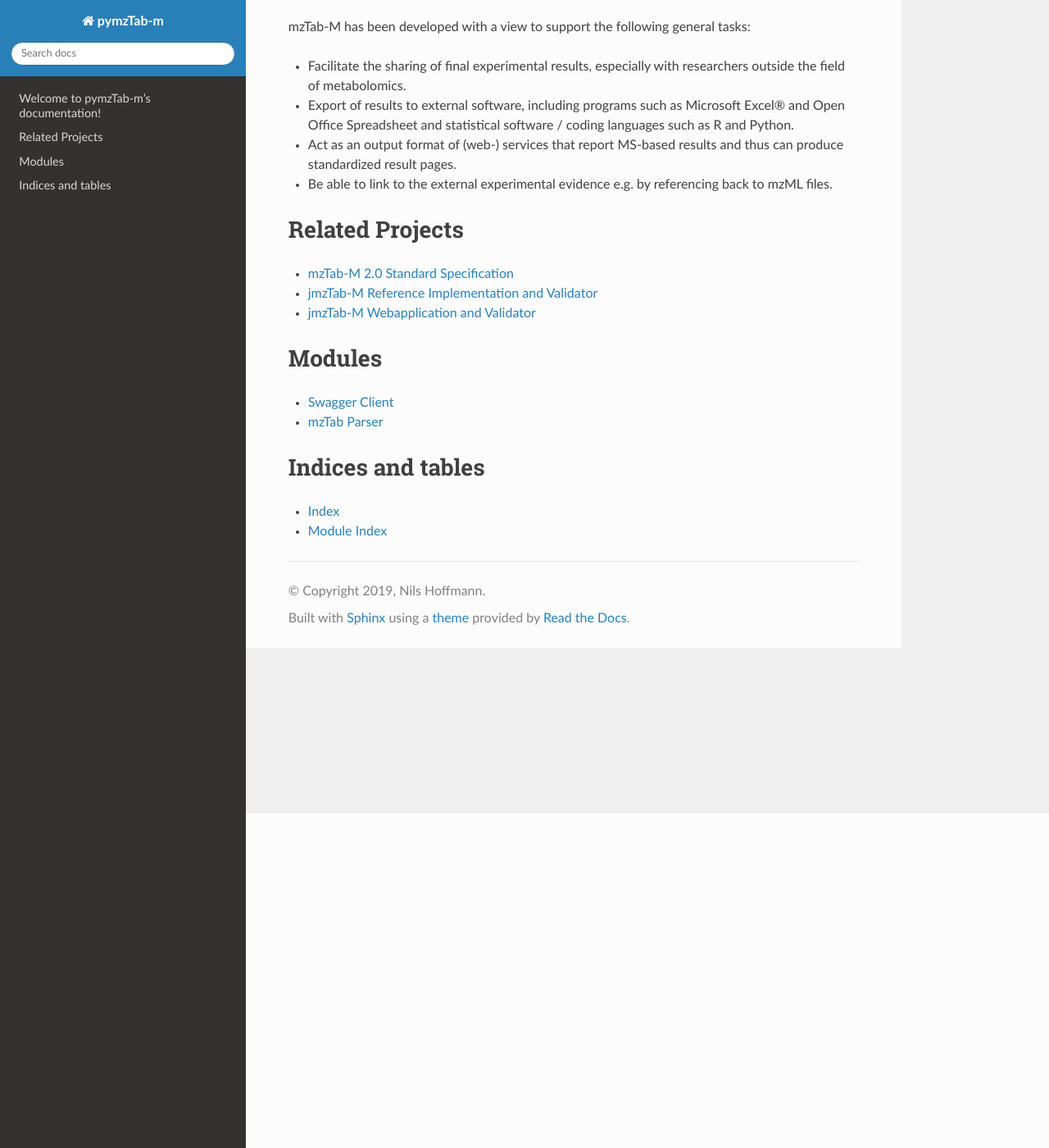
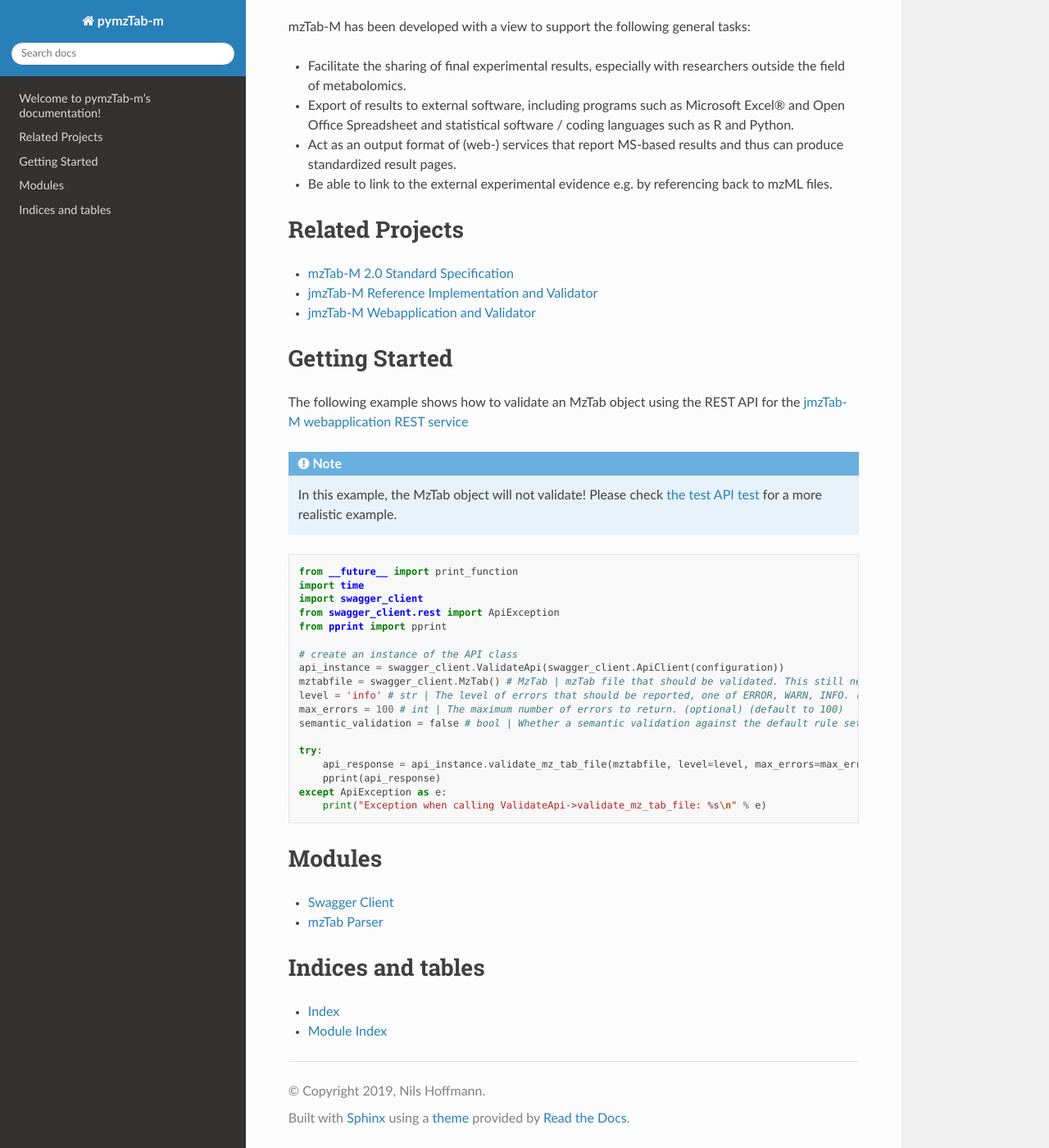
Before and after one commit to lifs-tools/pymzTab-m, a Sphinx documentation site: the page built from docs/source/index.rst, in a window 1280 px wide and 1400 px high, scrolled down 408 px. Shown: the whole window at 82% size. Built offline with Sphinx 7.4.7 and the Read the Docs theme 2.0.0, drawn with Linux system fonts in a browser that asks for light colours.

Commit message:
Added API usage example.

```diff
--- a/docs/source/index.rst
+++ b/docs/source/index.rst
@@ -27,6 +27,35 @@ Related Projects
 * `jmzTab-M Webapplication and Validator <https://github.com/lifs-tools/jmzTab-m-webapp>`_
 
 
+Getting Started
+===============
+
+The following example shows how to validate an MzTab object using the REST API for the `jmzTab-M webapplication REST service <https://apps.lifs.isas.de/mztabvalidator/swagger-ui.html>`_
+
+.. note:: In this example, the MzTab object will not validate! Please check `the test API test <https://github.com/lifs-tools/pymzTab-m/blob/master/tests/swagger_client/test_validate_api.py>`_ for a more realistic example.
+
+.. code-block:: python
+
+	from __future__ import print_function
+	import time
+	import swagger_client
+	from swagger_client.rest import ApiException
+	from pprint import pprint
+
+	# create an instance of the API class
+	api_instance = swagger_client.ValidateApi(swagger_client.ApiClient(configuration))
+	mztabfile = swagger_client.MzTab() # MzTab | mzTab file that should be validated. This still needs to be populated!!!
+	level = 'info' # str | The level of errors that should be reported, one of ERROR, WARN, INFO. (optional) (default to info)
+	max_errors = 100 # int | The maximum number of errors to return. (optional) (default to 100)
+	semantic_validation = false # bool | Whether a semantic validation against the default rule set should be performed. (optional) (default to false)
+
+	try:
+	    api_response = api_instance.validate_mz_tab_file(mztabfile, level=level, max_errors=max_errors, semantic_validation=semantic_validation)
+	    pprint(api_response)
+	except ApiException as e:
+	    print("Exception when calling ValidateApi->validate_mz_tab_file: %s\n" % e)
+
+
 .. toctree::
    :maxdepth: 2
    :caption: Contents:
```
